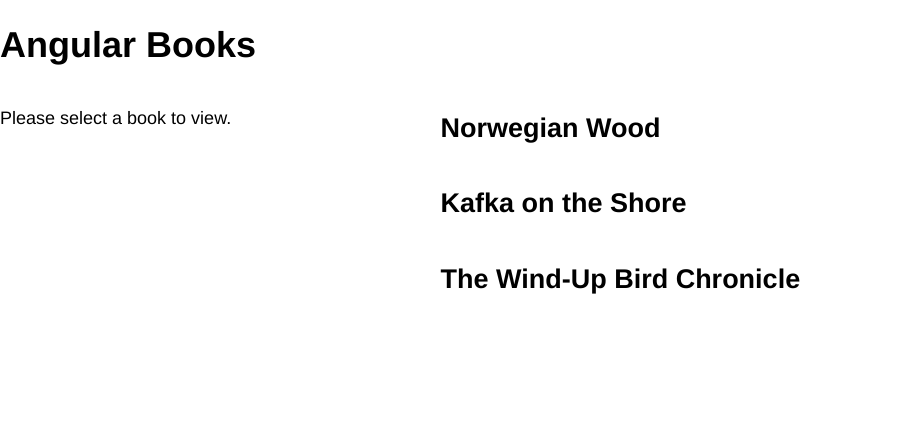
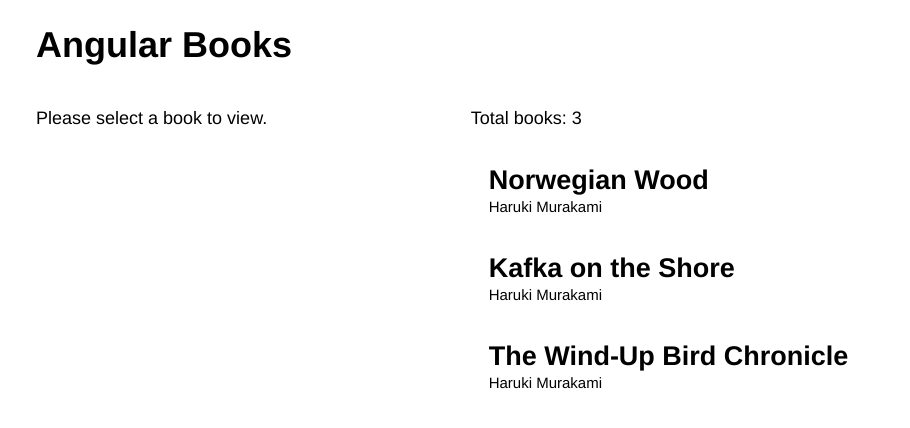
Before and after one commit to danielgynn/ng-books, an Angular app: page / in a window 1280 px wide. Shown: the top 428 px of the page, without its empty margins (0-910 px from the left). Built offline with nearby package versions, Linux system fonts and the light colour scheme.

Commit message:
Style and display total/select message

```diff
--- a/src/app/app.component.html
+++ b/src/app/app.component.html
@@ -1,25 +1,29 @@
-<header>
+<header class="mx2">
   <h1>{{title}}</h1>
 </header>
 
 <section class="flex">
-  <div *ngIf="selectedBook" class="flex-33">
+  <div class="flex-33 mx2">
+    <div *ngIf="selectedBook">
       <label>Title: </label>
       <input [(ngModel)]="selectedBook.title" placeholder="title" />
       <p>{{selectedBook.author}} - {{selectedBook.publishDate}}</p>
       <small>{{selectedBook.blurb}}</small>
     </div>
 
-  <div *ngIf="selectedBook == null" class="flex-33">
+    <div *ngIf="selectedBook == null">
       <p>Please select a book to view.</p>
+    </div>
   </div>
 
   <div class="flex flex-dc flex-67">
+    <p>Total books: {{totalBooks}}</p>
     <div *ngFor="let book of books"
-      class="px1 cursor"
+      class="p1 cursor"
       [class.selected]="book === selectedBook"
       (click)="onSelect(book)">
-      <h2>{{book.title}}</h2>
+      <h2 class="m0">{{book.title}}</h2>
+      <small>{{book.author}}</small>
     </div>
   </div>
 </section>
--- a/src/app/app.component.ts
+++ b/src/app/app.component.ts
@@ -13,6 +13,7 @@ export class AppComponent {
   title = 'Angular Books';
   books = BOOKS;
   selectedBook: Book;
+  totalBooks = BOOKS.length;
 
   onSelect(book: Book): void {
     (this.selectedBook === book) ? (this.selectedBook = null) : (this.selectedBook = book);
--- a/src/styles.css
+++ b/src/styles.css
@@ -12,5 +12,11 @@ body {
 .flex-67 { flex: 1 1 67%; }
 
 .px1 { padding: 0 1rem; }
+.py1 { padding: 1rem 0; }
+.p1 { padding: 1rem; }
+
+.mx2 { margin: 0 2rem; }
+
+.m0 { margin: 0; }
 
 .cursor { cursor: pointer; }
```
Lines whose indentation alone changed are shown as unchanged.
